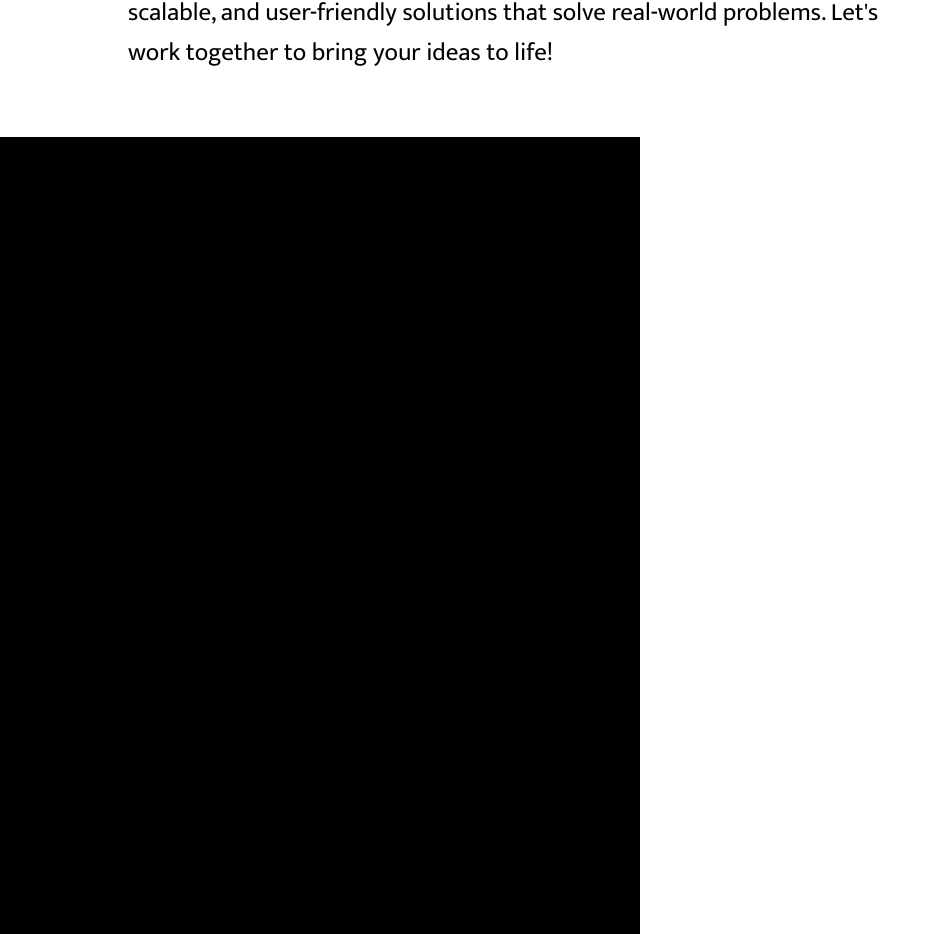
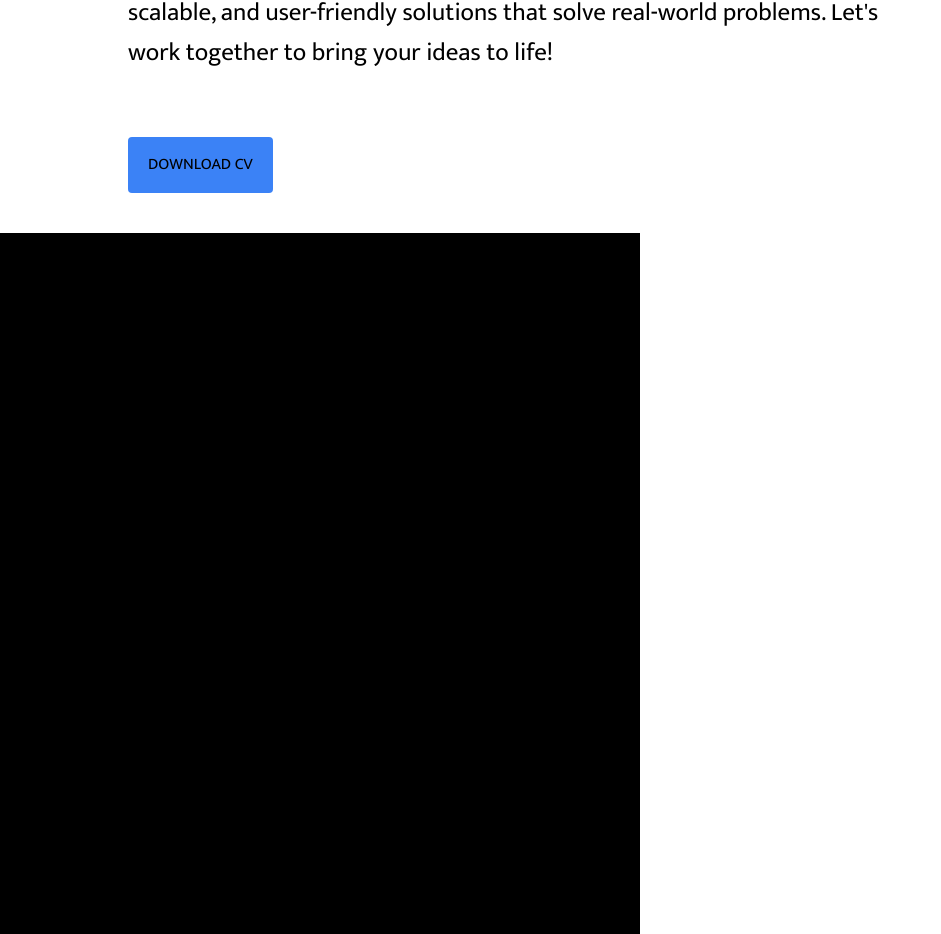
Before and after one commit to Bahadur777/portfolio1.2, a Next.js app: page / in a window 1280 px wide. Shown: the part 1053-1987 px from the top of the page, without its empty margins (0-941 px from the left). Built offline with nearby package versions, Linux system fonts and the light colour scheme.

Commit message:
A button design in about section

```diff
--- a/components/About/About.tsx
+++ b/components/About/About.tsx
@@ -16,7 +16,9 @@ const About = () => {
         real-world problems. Let&apos;s work together to bring your ideas to life!
 
       </p>
-
+          <div className="button-div my-10">
+            <button type="button" className="py-4 px-5 bg-blue-500 rounded uppercase bold ">Download cv</button>
+          </div>
     </div>
   );
 };
```
